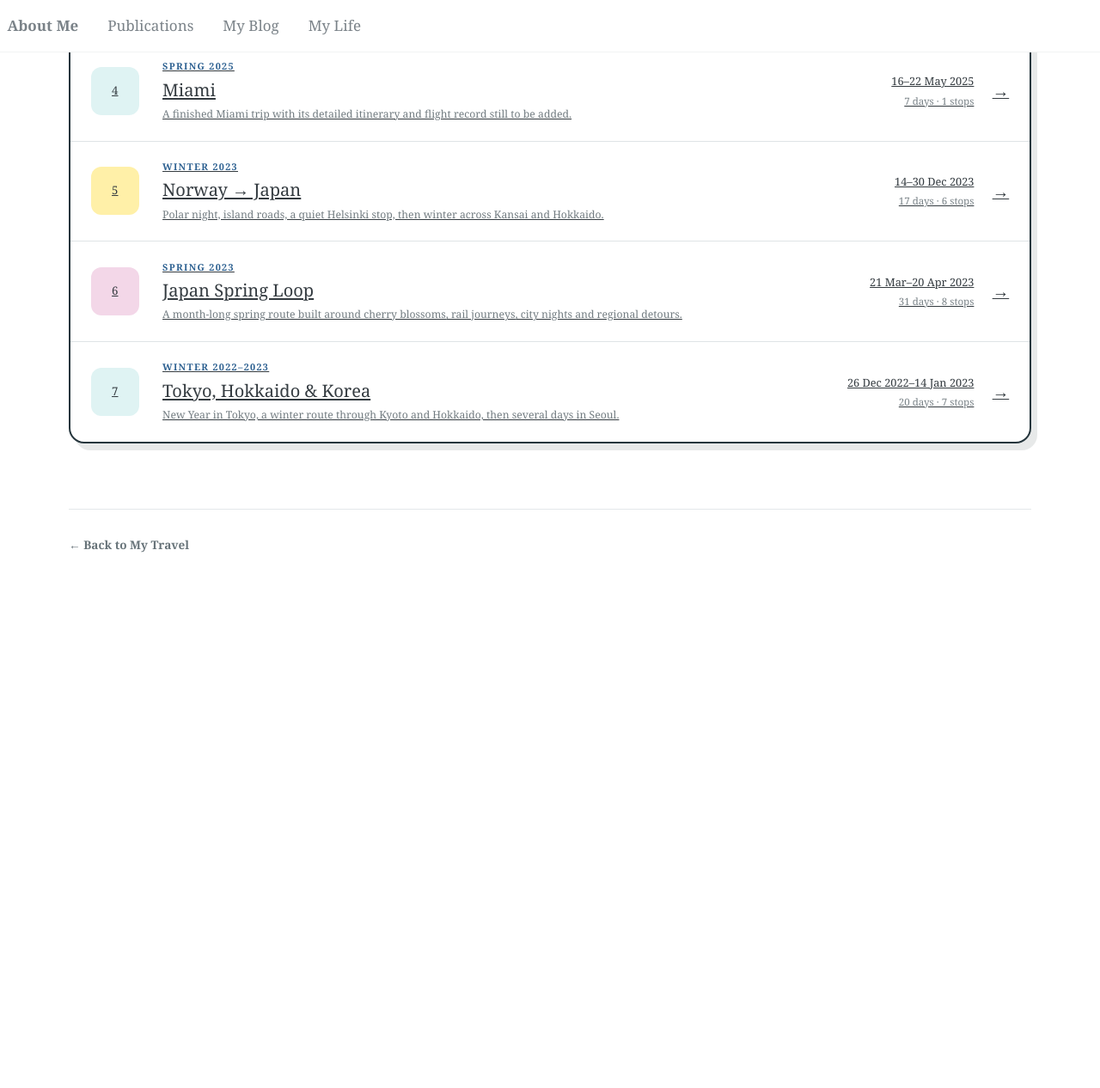
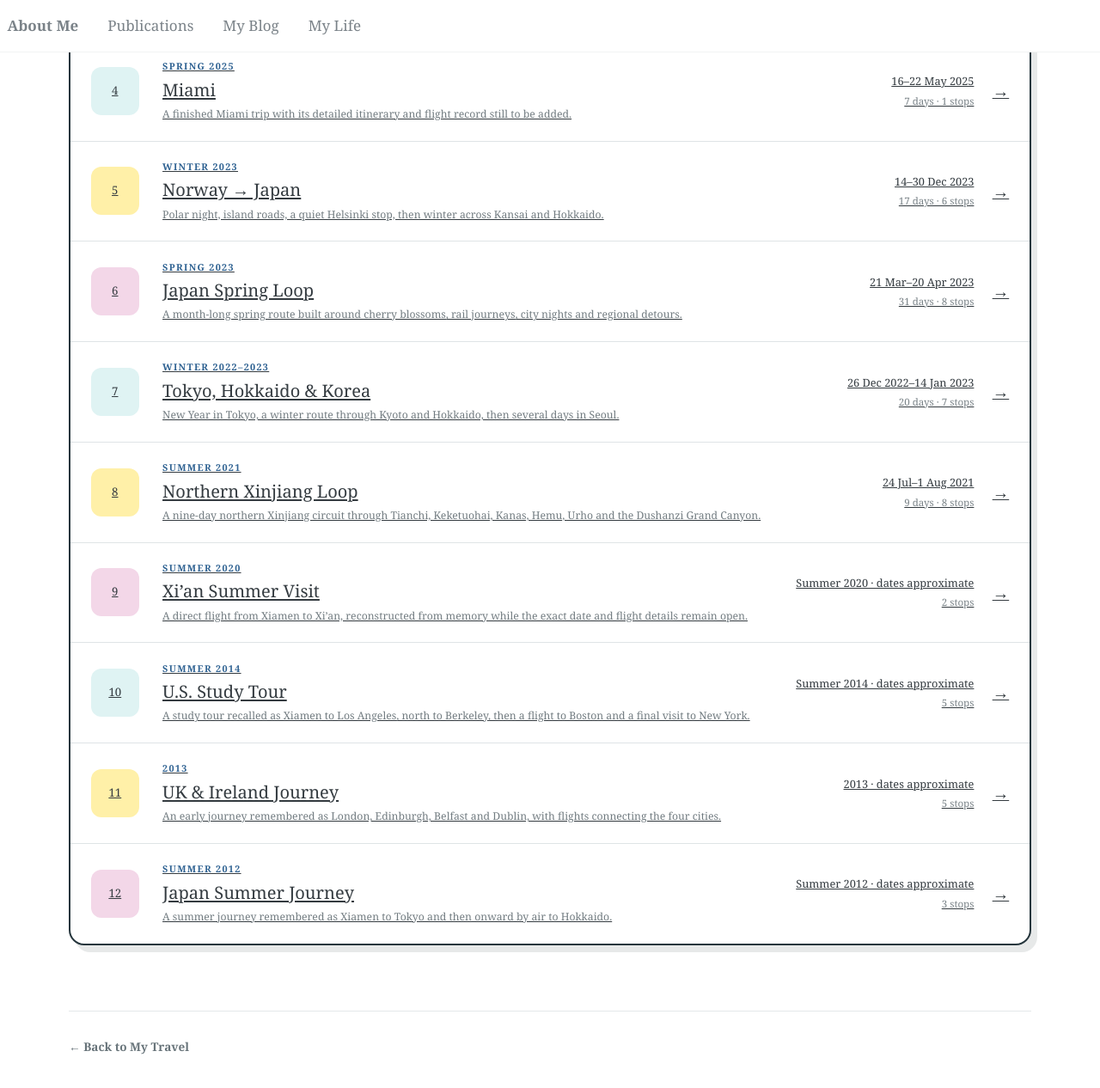
Before and after one commit to Cathylixi/Cathylixi.github.io, a Jekyll site: the page built from _pages/life-travel-archive.md, in a window 1280 px wide and 1400 px high, scrolled down 676 px. Shown: the top 1266 px of the window at 86% size. Built offline with Jekyll 4.4.1, drawn with Linux system fonts in a browser that asks for light colours; before the commit the page ends 1492 px from its top, so only the background shows below that; some of the changed text lies outside the part shown.

Commit message:
Add reconstructed early trips and Xinjiang itinerary

```diff
--- a/_data/travel_flights.yml
+++ b/_data/travel_flights.yml
@@ -5,6 +5,9 @@
 # route. Its displayed month/day can be later than the actual flight, so
 # year-only records must stay year-only until the detailed pass confirms the
 # travel date. Duplicate Wallet cards (for example SLC -> LAX) count once.
+#
+# Reconstructed records are explicitly marked as approximate. Their synthetic
+# sort_date is only for chronology; it is not presented as a confirmed date.
 
 - sort_date: 2026-11-08
   date: "8 Nov 2026"
@@ -133,7 +136,7 @@
 
 - sort_date: 2025-06-17
   date: "17 Jun 2025"
-  from_code: "SFO"
+  from_code: "BAY"
   from_time: "16:55"
   from_city: "San Francisco"
   to_code: "KOA"
@@ -877,6 +880,30 @@
   duration: "1h 25m"
   note: "New York airport not specified in source"
 
+- sort_date: 2021-08-01
+  date: "1 Aug 2021"
+  from_code: "URC"
+  from_time: "09:35"
+  to_code: "XMN"
+  to_time: "16:25"
+  carrier: "XiamenAir"
+  flight_number: "MF1865"
+  duration: "6h 50m"
+  cabin: "Economy"
+  note: "Xinjiang itinerary"
+
+- sort_date: 2021-07-24
+  date: "24 Jul 2021"
+  from_code: "XMN"
+  from_time: "08:15"
+  to_code: "URC"
+  to_time: "16:10"
+  carrier: "XiamenAir"
+  flight_number: "MF8275"
+  duration: "7h 55m"
+  cabin: "Economy"
+  note: "Xinjiang itinerary"
+
 - sort_date: 2021-05-24
   date: "24 May 2021"
   from_code: "DNH"
@@ -958,6 +985,14 @@
   flight_number: "SC4812"
   duration: "1h 40m"
 
+- sort_date: 2020-07-01
+  date: "Summer 2020 (approx.)"
+  from_code: "XMN"
+  from_city: "Xiamen"
+  to_code: "XIY"
+  to_city: "Xi’an"
+  note: "Reconstructed from memory · direct flight · exact date, airline and flight number pending"
+
 - sort_date: 2019-08-27
   date: "27 Aug 2019"
   from_code: "HKG"
@@ -977,3 +1012,67 @@
   carrier: "Cathay Dragon"
   flight_number: "KA609"
   duration: "1h 35m"
+
+- sort_date: 2014-07-01
+  date: "Summer 2014 (approx.)"
+  from_code: "XMN"
+  from_city: "Xiamen"
+  to_code: "LAX"
+  to_city: "Los Angeles"
+  note: "Reconstructed from memory · study tour · exact date, airline and flight number pending"
+
+- sort_date: 2014-07-01
+  date: "Summer 2014 (approx.)"
+  from_code: "SFO"
+  from_city: "Bay Area"
+  to_code: "BOS"
+  to_city: "Boston"
+  note: "Reconstructed from memory · Bay Area departure airport not confirmed · exact date and flight details pending"
+
+- sort_date: 2013-07-01
+  date: "2013 (approx.)"
+  from_code: "XMN"
+  from_city: "Xiamen"
+  to_code: "LON"
+  to_city: "London"
+  note: "Reconstructed from memory · exact date, airports and flight details pending"
+
+- sort_date: 2013-07-01
+  date: "2013 (approx.)"
+  from_code: "LON"
+  from_city: "London"
+  to_code: "EDI"
+  to_city: "Edinburgh"
+  note: "Reconstructed from memory · exact date, airports and flight details pending"
+
+- sort_date: 2013-07-01
+  date: "2013 (approx.)"
+  from_code: "EDI"
+  from_city: "Edinburgh"
+  to_code: "BEL"
+  to_city: "Belfast"
+  note: "Reconstructed from memory · exact date, airports and flight details pending"
+
+- sort_date: 2013-07-01
+  date: "2013 (approx.)"
+  from_code: "BEL"
+  from_city: "Belfast"
+  to_code: "DUB"
+  to_city: "Dublin"
+  note: "Reconstructed from memory · exact date, airports and flight details pending"
+
+- sort_date: 2012-07-01
+  date: "Summer 2012 (approx.)"
+  from_code: "XMN"
+  from_city: "Xiamen"
+  to_code: "TYO"
+  to_city: "Tokyo"
+  note: "Reconstructed from memory · exact date, airports and flight details pending"
+
+- sort_date: 2012-07-01
+  date: "Summer 2012 (approx.)"
+  from_code: "TYO"
+  from_city: "Tokyo"
+  to_code: "CTS"
+  to_city: "Hokkaido"
+  note: "Reconstructed from memory · Hokkaido airport represented by Sapporo/New Chitose · exact details pending"
--- a/_layouts/trip.html
+++ b/_layouts/trip.html
@@ -27,7 +27,7 @@ layout: default
         <p class="trip-ledger__date">{{ page.date_label | escape }}</p>
       </div>
       <dl class="trip-ledger__facts">
-        <div><dt>{{ page.days }}</dt><dd>Days</dd></div>
+        <div><dt>{{ page.days | default: "—" }}</dt><dd>Days</dd></div>
         <div><dt>{{ page.route.size }}</dt><dd>Stops</dd></div>
       </dl>
     </aside>
@@ -97,7 +97,7 @@ layout: default
 
   <details class="trip-ledger trip-plan">
     <summary>
-      <span><b class="trip-ledger__label">From Notion</b><strong>Original plan</strong></span>
+      <span><b class="trip-ledger__label">From {{ page.source_label | default: "Notion" | escape }}</b><strong>Original plan</strong></span>
       <span>View saved notes <i aria-hidden="true">↓</i></span>
     </summary>
     <div class="trip-plan__content">
--- a/_pages/life-travel-archive.md
+++ b/_pages/life-travel-archive.md
@@ -31,7 +31,7 @@ author_profile: false
         </span>
         <span class="trip-archive-card__meta">
           <b>{{ trip.date_label | escape }}</b>
-          <small>{{ trip.days }} days · {{ trip.route.size }} stops</small>
+          <small>{% if trip.days %}{{ trip.days }} days · {% endif %}{{ trip.route.size }} stops</small>
         </span>
         <i aria-hidden="true">→</i>
       </a>
--- /dev/null
+++ b/_trips/japan-summer-2012.md
@@ -0,0 +1,24 @@
+---
+title: "Japan Summer Journey"
+year: "2012"
+season: "Summer 2012"
+status: "Reconstructed"
+start_date: 2012-07-01
+date_label: "Summer 2012 · dates approximate"
+summary: "A summer journey remembered as Xiamen to Tokyo and then onward by air to Hokkaido."
+route:
+  - Xiamen
+  - Tokyo
+  - Hokkaido
+itinerary:
+  - date: "Summer 2012"
+    title: "Xiamen → Tokyo"
+    detail: "International flight to Tokyo; the exact date, airport and flight details are pending."
+  - date: "Later"
+    title: "Tokyo → Hokkaido"
+    detail: "Continued by air to Hokkaido; Sapporo/New Chitose is used as the map endpoint until the exact airport is confirmed."
+original_plan:
+  - "Memory confirmed: Xiamen, Tokyo and Hokkaido in summer 2012"
+  - "Pending: exact dates, airports, airlines, flight numbers and return journey"
+source_label: "memory"
+---
--- /dev/null
+++ b/_trips/uk-ireland-2013.md
@@ -0,0 +1,32 @@
+---
+title: "UK & Ireland Journey"
+year: "2013"
+season: "2013"
+status: "Reconstructed"
+start_date: 2013-07-01
+date_label: "2013 · dates approximate"
+summary: "An early journey remembered as London, Edinburgh, Belfast and Dublin, with flights connecting the four cities."
+route:
+  - Xiamen
+  - London
+  - Edinburgh
+  - Belfast
+  - Dublin
+itinerary:
+  - date: "2013"
+    title: "Xiamen → London"
+    detail: "Arrival in London; the exact date, airport and flight routing are pending."
+  - date: "Later"
+    title: "London → Edinburgh"
+    detail: "Remembered as a flight; exact airport and flight details are pending."
+  - date: "Later"
+    title: "Edinburgh → Belfast"
+    detail: "Remembered as a flight; exact airport and flight details are pending."
+  - date: "Later"
+    title: "Belfast → Dublin"
+    detail: "Remembered as a flight; exact airport and flight details are pending."
+original_plan:
+  - "Memory confirmed: London, Edinburgh, Belfast and Dublin, in that order"
+  - "Pending: season, exact dates, airport pairs, airlines and flight numbers"
+source_label: "memory"
+---
--- /dev/null
+++ b/_trips/west-coast-study-tour-2014.md
@@ -0,0 +1,32 @@
+---
+title: "U.S. Study Tour"
+year: "2014"
+season: "Summer 2014"
+status: "Reconstructed"
+start_date: 2014-07-01
+date_label: "Summer 2014 · dates approximate"
+summary: "A study tour recalled as Xiamen to Los Angeles, north to Berkeley, then a flight to Boston and a final visit to New York."
+route:
+  - Xiamen
+  - Los Angeles
+  - Berkeley
+  - Boston
+  - New York
+itinerary:
+  - date: "Summer 2014"
+    title: "Xiamen → Los Angeles"
+    detail: "International arrival for the West Coast study tour; exact date, routing and flight details are pending."
+  - date: "Later"
+    title: "Los Angeles → Berkeley"
+    detail: "Continued north and visited UC Berkeley; the ground transport and dates are not yet confirmed."
+  - date: "Later"
+    title: "Bay Area → Boston"
+    detail: "Remembered as a flight to Boston; the Bay Area departure airport is not yet confirmed."
+  - date: "Final stop"
+    title: "Boston → New York"
+    detail: "The trip continued to New York; transport mode and exact dates remain unknown."
+original_plan:
+  - "Memory confirmed: Los Angeles, Berkeley, Boston and New York"
+  - "Pending: exact dates, airports, flight numbers and Boston-to-New York transport"
+source_label: "memory"
+---
--- /dev/null
+++ b/_trips/xian-2020.md
@@ -0,0 +1,20 @@
+---
+title: "Xi’an Summer Visit"
+year: "2020"
+season: "Summer 2020"
+status: "Reconstructed"
+start_date: 2020-07-01
+date_label: "Summer 2020 · dates approximate"
+summary: "A direct flight from Xiamen to Xi’an, reconstructed from memory while the exact date and flight details remain open."
+route:
+  - Xiamen
+  - Xi’an
+itinerary:
+  - date: "Summer 2020"
+    title: "Xiamen → Xi’an"
+    detail: "Remembered as a direct flight; the exact travel date, airline, flight number and return route are not yet confirmed."
+original_plan:
+  - "Memory confirmed: direct Xiamen-to-Xi’an flight in summer 2020"
+  - "Pending: exact dates, airline, flight number and return journey"
+source_label: "memory"
+---
--- /dev/null
+++ b/_trips/xinjiang-2021.md
@@ -0,0 +1,73 @@
+---
+title: "Northern Xinjiang Loop"
+year: "2021"
+season: "Summer 2021"
+status: "Finished"
+start_date: 2021-07-24
+date_label: "24 Jul–1 Aug 2021"
+days: 9
+summary: "A nine-day northern Xinjiang circuit through Tianchi, Keketuohai, Kanas, Hemu, Urho and the Dushanzi Grand Canyon."
+route:
+  - Xiamen
+  - Urumqi
+  - Fukang
+  - Fuyun
+  - Burqin
+  - Kanas
+  - Hemu
+  - Kuitun
+flights:
+  - date: "24 Jul"
+    sort_date: 2021-07-24
+    from_code: "XMN"
+    from_time: "08:15"
+    to_code: "URC"
+    to_time: "16:10"
+    carrier: "XiamenAir"
+    flight_number: "MF8275"
+    duration: "7h 55m"
+    cabin: "Economy"
+  - date: "1 Aug"
+    sort_date: 2021-08-01
+    from_code: "URC"
+    from_time: "09:35"
+    to_code: "XMN"
+    to_time: "16:25"
+    carrier: "XiamenAir"
+    flight_number: "MF1865"
+    duration: "6h 50m"
+    cabin: "Economy"
+itinerary:
+  - date: "24 Jul"
+    title: "Xiamen → Urumqi"
+    detail: "Morning flight to Urumqi, hotel check-in and time in the city."
+  - date: "25 Jul"
+    title: "Urumqi → Tianchi → Fukang"
+    detail: "Heavenly Lake, Feilongtan and views toward Bogda Peak before staying in Fukang."
+  - date: "26 Jul"
+    title: "Fuyun → Keketuohai → Burqin"
+    detail: "Keketuohai Scenic Area and the No. 3 Mine before continuing to Burqin."
+  - date: "27 Jul"
+    title: "Burqin → Kanas"
+    detail: "Kanas Scenic Area with Kanas Lake, Wolong Bay, Shenxian Bay and Moon Bay."
+  - date: "28 Jul"
+    title: "Kanas → Hemu"
+    detail: "Kanas Lake, Hemu Scenic Area and Baihaba, with an overnight stay in Hemu."
+  - date: "29 Jul"
+    title: "Hemu → Burqin"
+    detail: "Hemu viewpoint, Wucaitan (Five-Colored Beach) and a return to Burqin."
+  - date: "30 Jul"
+    title: "Burqin → Urho → Kuitun"
+    detail: "Urho Ghost City, then onward to Kuitun for the night."
+  - date: "31 Jul"
+    title: "Kuitun → Urumqi"
+    detail: "Dushanzi Grand Canyon before returning to Urumqi."
+  - date: "1 Aug"
+    title: "Urumqi → Xiamen"
+    detail: "Return flight to Xiamen."
+original_plan:
+  - "Route reconstructed from the nine-day PDF itinerary supplied in November 2026"
+  - "Ground transfers were arranged by private business-class vehicle"
+  - "The PDF lists hotels and scenic stops for each day; this archive keeps the main route"
+source_label: "trip itinerary"
+---
```
Also changed, not shown: other parts of _pages/life-travel-archive.md (+1 -1 lines), _data/travel_airports.yml (+8 -0 lines), _pages/life-travel.md (+8 -2 lines).
